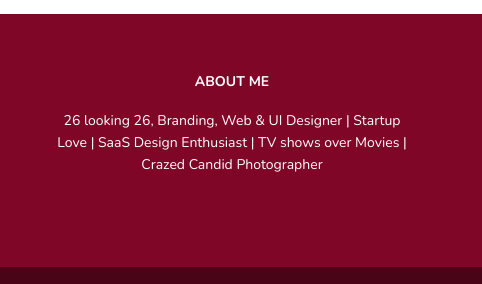
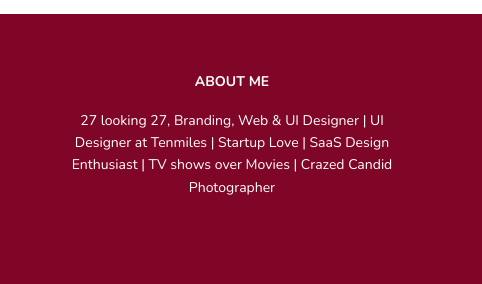
Before and after one commit to deepesh55/deepesh.55.github.io, a plain HTML site: page index.html in a window 1280 px wide. Shown: the part 1343-1627 px from the top of the page, 798-1280 px from the left. Drawn offline with nearby package versions, Linux system fonts and the light colour scheme.

Commit message:
Changed age and added place of work

```diff
--- a/index.html
+++ b/index.html
@@ -312,7 +312,7 @@
                     </div>
                     <div class="footer-col col-md-4">
                         <h5>About Me</h5>
-                        <p>26 looking 26, Branding, Web &amp; UI Designer | Startup Love | SaaS Design Enthusiast | TV shows over Movies | Crazed Candid Photographer</p>
+                        <p>27 looking 27, Branding, Web &amp; UI Designer | UI Designer at Tenmiles | Startup Love | SaaS Design Enthusiast | TV shows over Movies | Crazed Candid Photographer</p>
                     </div>
                 </div>
             </div>
```
